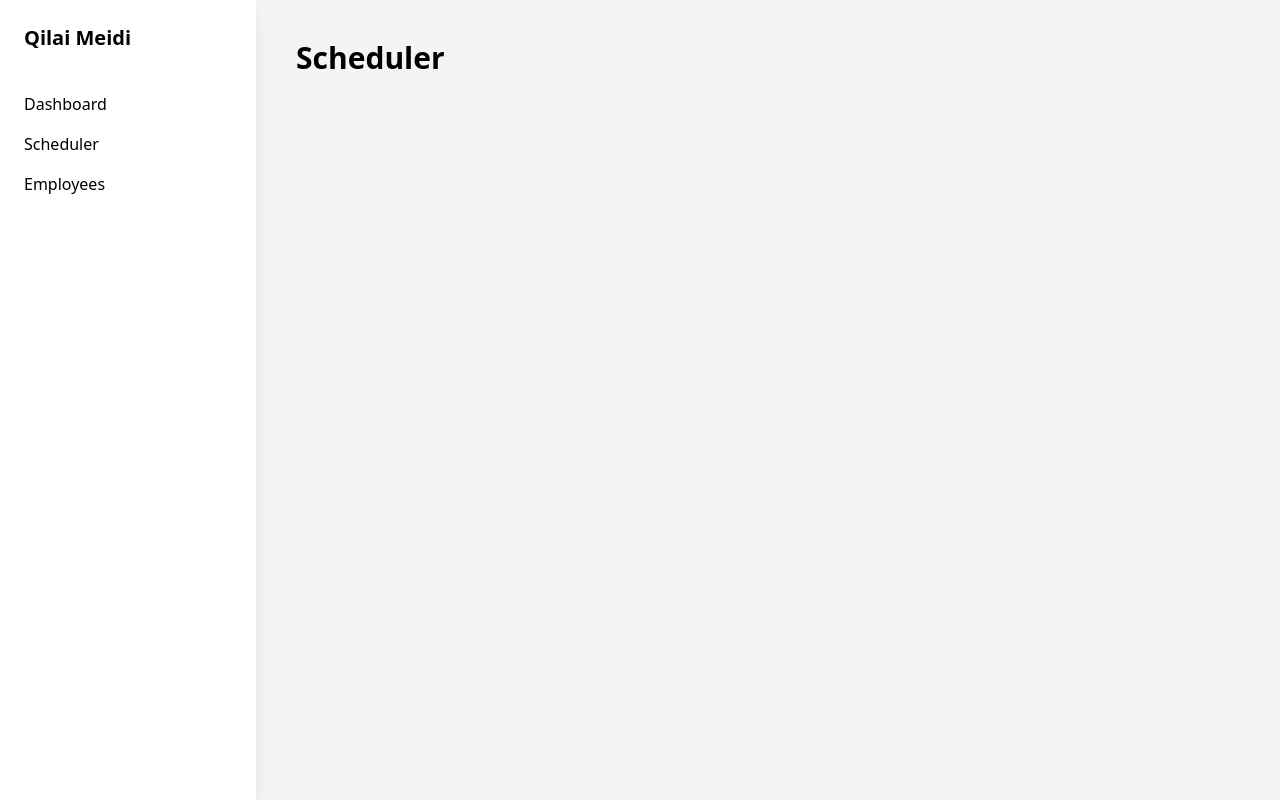
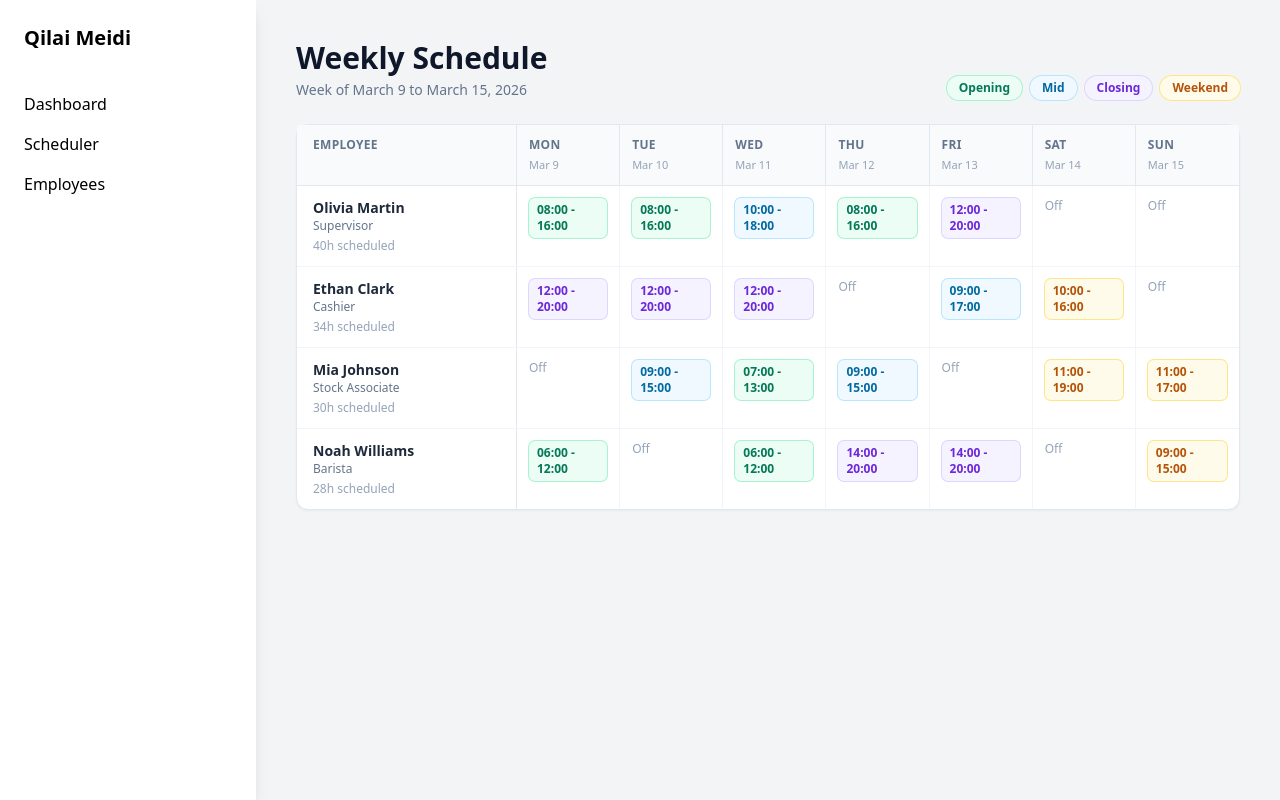
Before and after one commit to Ayandadlamini12/employee-scheduler, a React app in the folder frontend/: page / in a window 1280 px wide. Both pictures are taken after a click on the element "Scheduler". Built offline with nearby package versions, Linux system fonts and the light colour scheme; the HTML template or start-up script is replaced by a standard one.

Commit message:
Add weekly scheduler UI

```diff
--- a/frontend/src/pages/Scheduler.jsx
+++ b/frontend/src/pages/Scheduler.jsx
@@ -1,9 +1,169 @@
-export default function Scheduler() {
+const days = [
+  { key: "mon", label: "Mon", date: "Mar 9" },
+  { key: "tue", label: "Tue", date: "Mar 10" },
+  { key: "wed", label: "Wed", date: "Mar 11" },
+  { key: "thu", label: "Thu", date: "Mar 12" },
+  { key: "fri", label: "Fri", date: "Mar 13" },
+  { key: "sat", label: "Sat", date: "Mar 14" },
+  { key: "sun", label: "Sun", date: "Mar 15" },
+]
+
+const employees = [
+  {
+    id: 1,
+    name: "Olivia Martin",
+    role: "Supervisor",
+    scheduledHours: 40,
+    shifts: {
+      mon: [{ start: "08:00", end: "16:00", type: "opening" }],
+      tue: [{ start: "08:00", end: "16:00", type: "opening" }],
+      wed: [{ start: "10:00", end: "18:00", type: "mid" }],
+      thu: [{ start: "08:00", end: "16:00", type: "opening" }],
+      fri: [{ start: "12:00", end: "20:00", type: "closing" }],
+      sat: [],
+      sun: [],
+    },
+  },
+  {
+    id: 2,
+    name: "Ethan Clark",
+    role: "Cashier",
+    scheduledHours: 34,
+    shifts: {
+      mon: [{ start: "12:00", end: "20:00", type: "closing" }],
+      tue: [{ start: "12:00", end: "20:00", type: "closing" }],
+      wed: [{ start: "12:00", end: "20:00", type: "closing" }],
+      thu: [],
+      fri: [{ start: "09:00", end: "17:00", type: "mid" }],
+      sat: [{ start: "10:00", end: "16:00", type: "weekend" }],
+      sun: [],
+    },
+  },
+  {
+    id: 3,
+    name: "Mia Johnson",
+    role: "Stock Associate",
+    scheduledHours: 30,
+    shifts: {
+      mon: [],
+      tue: [{ start: "09:00", end: "15:00", type: "mid" }],
+      wed: [{ start: "07:00", end: "13:00", type: "opening" }],
+      thu: [{ start: "09:00", end: "15:00", type: "mid" }],
+      fri: [],
+      sat: [{ start: "11:00", end: "19:00", type: "weekend" }],
+      sun: [{ start: "11:00", end: "17:00", type: "weekend" }],
+    },
+  },
+  {
+    id: 4,
+    name: "Noah Williams",
+    role: "Barista",
+    scheduledHours: 28,
+    shifts: {
+      mon: [{ start: "06:00", end: "12:00", type: "opening" }],
+      tue: [],
+      wed: [{ start: "06:00", end: "12:00", type: "opening" }],
+      thu: [{ start: "14:00", end: "20:00", type: "closing" }],
+      fri: [{ start: "14:00", end: "20:00", type: "closing" }],
+      sat: [],
+      sun: [{ start: "09:00", end: "15:00", type: "weekend" }],
+    },
+  },
+]
+
+const shiftTypeStyles = {
+  opening: "bg-emerald-50 text-emerald-700 ring-1 ring-emerald-200",
+  mid: "bg-sky-50 text-sky-700 ring-1 ring-sky-200",
+  closing: "bg-violet-50 text-violet-700 ring-1 ring-violet-200",
+  weekend: "bg-amber-50 text-amber-700 ring-1 ring-amber-200",
+}
+
+function ShiftBlock({ shift }) {
   return (
-    <div>
-      <h1 className="text-3xl font-bold">
-        Scheduler
-      </h1>
+    <div
+      className={`rounded-md px-2 py-1 text-xs font-semibold ${shiftTypeStyles[shift.type]}`}
+    >
+      {shift.start} - {shift.end}
     </div>
   )
 }
+
+function ScheduleCell({ shifts }) {
+  if (!shifts || shifts.length === 0) {
+    return <div className="text-xs text-slate-400">Off</div>
+  }
+
+  return (
+    <div className="space-y-1">
+      {shifts.map((shift, index) => (
+        <ShiftBlock key={`${shift.start}-${shift.end}-${index}`} shift={shift} />
+      ))}
+    </div>
+  )
+}
+
+export default function Scheduler() {
+  return (
+    <div className="space-y-6">
+      <div className="flex flex-col gap-3 sm:flex-row sm:items-end sm:justify-between">
+        <div>
+          <h1 className="text-2xl font-bold text-slate-900 sm:text-3xl">Weekly Schedule</h1>
+          <p className="mt-1 text-sm text-slate-500">Week of March 9 to March 15, 2026</p>
+        </div>
+        <div className="flex flex-wrap gap-2 text-xs">
+          <span className="rounded-full bg-emerald-50 px-3 py-1 font-semibold text-emerald-700 ring-1 ring-emerald-200">
+            Opening
+          </span>
+          <span className="rounded-full bg-sky-50 px-3 py-1 font-semibold text-sky-700 ring-1 ring-sky-200">
+            Mid
+          </span>
+          <span className="rounded-full bg-violet-50 px-3 py-1 font-semibold text-violet-700 ring-1 ring-violet-200">
+            Closing
+          </span>
+          <span className="rounded-full bg-amber-50 px-3 py-1 font-semibold text-amber-700 ring-1 ring-amber-200">
+            Weekend
+          </span>
+        </div>
+      </div>
+
+      <div className="rounded-xl border border-slate-200 bg-white shadow-sm">
+        <div className="overflow-x-auto">
+          <div className="min-w-[940px]">
+            <div className="grid grid-cols-[220px_repeat(7,minmax(100px,1fr))] border-b border-slate-200 bg-slate-50 text-xs font-semibold uppercase tracking-wide text-slate-500">
+              <div className="border-r border-slate-200 px-4 py-3">Employee</div>
+              {days.map((day) => (
+                <div key={day.key} className="border-r border-slate-200 px-3 py-3 last:border-r-0">
+                  <div>{day.label}</div>
+                  <div className="mt-1 text-[11px] font-medium normal-case tracking-normal text-slate-400">
+                    {day.date}
+                  </div>
+                </div>
+              ))}
+            </div>
+
+            {employees.map((employee) => (
+              <div
+                key={employee.id}
+                className="grid grid-cols-[220px_repeat(7,minmax(100px,1fr))] border-b border-slate-100 last:border-b-0"
+              >
+                <div className="border-r border-slate-200 px-4 py-3">
+                  <p className="text-sm font-semibold text-slate-800">{employee.name}</p>
+                  <p className="text-xs text-slate-500">{employee.role}</p>
+                  <p className="mt-1 text-xs font-medium text-slate-400">{employee.scheduledHours}h scheduled</p>
+                </div>
+
+                {days.map((day) => (
+                  <div key={`${employee.id}-${day.key}`} className="border-r border-slate-100 px-3 py-3 last:border-r-0">
+                    <ScheduleCell shifts={employee.shifts[day.key]} />
+                  </div>
+                ))}
+              </div>
+            ))}
+          </div>
+        </div>
+      </div>
+
+      <p className="text-xs text-slate-400 md:hidden">Swipe horizontally to view all weekdays.</p>
+    </div>
+  )
+}
```
Also changed, not shown: 1 other file (tests, documents, lock files or other folders).
